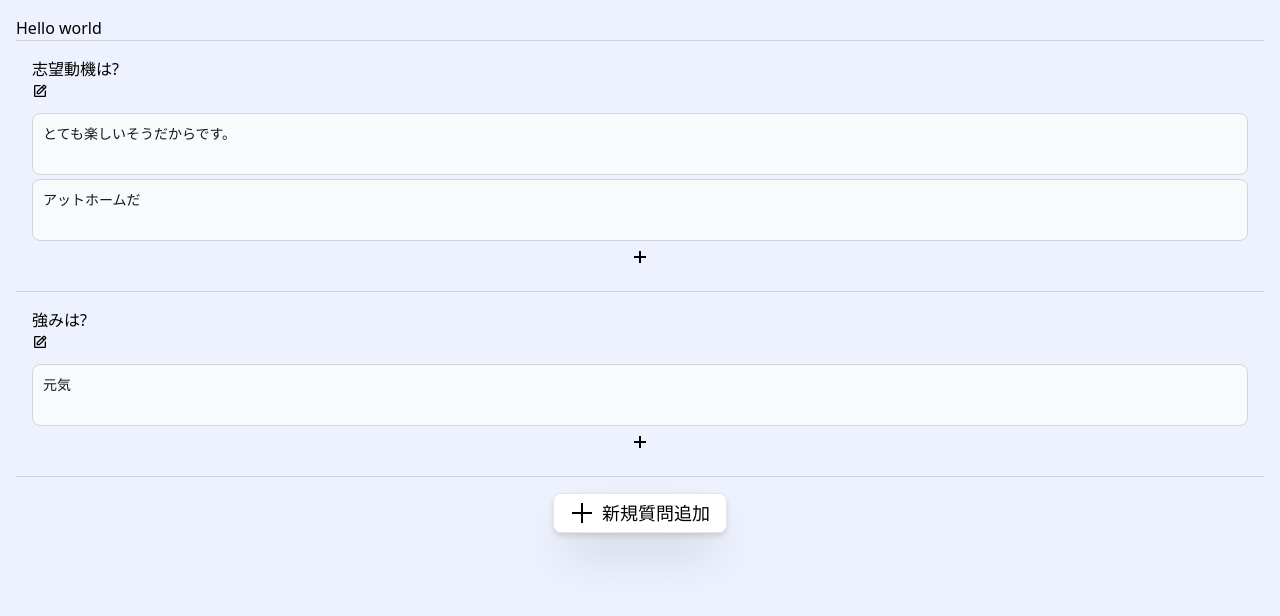
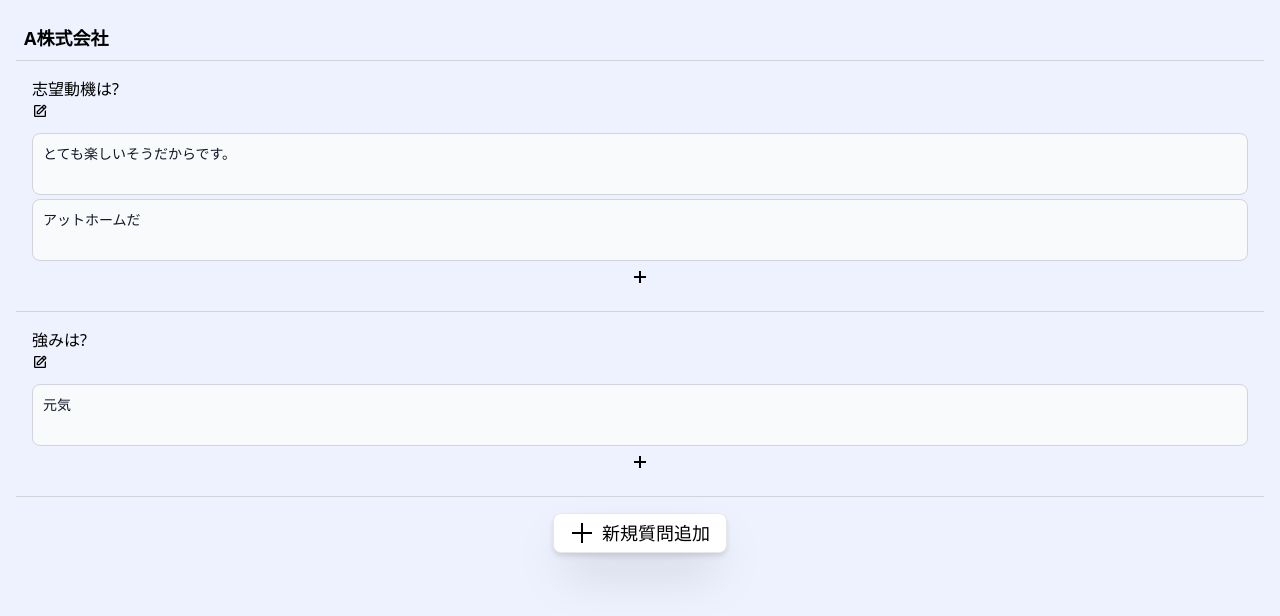
Before and after one commit to tomishima2904/es_manager, a Next.js app in the folder frontend/: page /user/entrysheets/1 in a window 1280 px wide. Shown: the top 616 px of the page. Built offline with nearby package versions, Linux system fonts and the light colour scheme.

Commit message:
feat: #15 企業名を編集できるようにした

```diff
--- /dev/null
+++ b/frontend/src/components/editing/forms/CompanyForm.tsx
@@ -0,0 +1,46 @@
+import { useState } from "react";
+
+const CompanyForm = (props: { company: string }) => {
+  const { company } = props;
+  const [companyName, setCompanyName] = useState<string>(company);
+  const [editing, setEditing] = useState<boolean>(false);
+  const [tempCompanyName, setTempCompanyName] = useState<string>("");
+
+  const startEditing = () => {
+    setTempCompanyName(companyName);
+    setEditing(true);
+  };
+
+  const handleChange = (e: React.ChangeEvent<HTMLInputElement>) => {
+    setTempCompanyName(e.target.value);
+  };
+
+  // フォーカスが外れたら編集完了
+  const handleBlur = () => {
+    setCompanyName(tempCompanyName);
+    setEditing(false);
+  };
+
+  return (
+    <div className="flex items-center justify-starth-16 p-2">
+      {editing ? (
+        <input
+          type="text"
+          className="px-2 py-1 rounded-lg border border-gray-300 bg-transparent"
+          value={tempCompanyName}
+          onChange={handleChange}
+          onBlur={handleBlur}
+          autoFocus
+        />
+      ) : (
+        <>
+          <h1 className="text-lg font-bold" onDoubleClick={startEditing}>
+            {companyName}
+          </h1>
+        </>
+      )}
+    </div>
+  );
+};
+
+export default CompanyForm;
--- a/frontend/src/components/editing/header/Header.tsx
+++ b/frontend/src/components/editing/header/Header.tsx
@@ -1,4 +1,5 @@
 import { useState, useEffect } from "react";
+import CompanyForm from "../forms/CompanyForm";
 
 const Header = (props: {
   company: string;
@@ -10,18 +11,20 @@ const Header = (props: {
   const [event, setEvent] = useState<string | null>(null);
   // レンダリング時にprops.entrysheetが存在する場合は、初期化を実行する
   useEffect(() => {
-    if (props.company && props.job && props.event) {
-      setCompany(props.company);
-      setJob(props.job);
-      setEvent(props.event);
-    }
+    if (props.company) setCompany(props.company);
+    if (props.job) setJob(props.job);
+    if (props.event) setEvent(props.event);
   }, [props]);
 
-  // 適当にeventがnullのとき (eventじゃなくてもいい)
-  if (!event) {
+  // companyがnullの場合
+  if (!company) {
     return <div>Loading...</div>;
   }
-  return <header className="border-b border-gray-300">Hello world</header>;
+  return (
+    <header className="border-b border-gray-300">
+      <CompanyForm company={company} />
+    </header>
+  );
 };
 
 export default Header;
```
